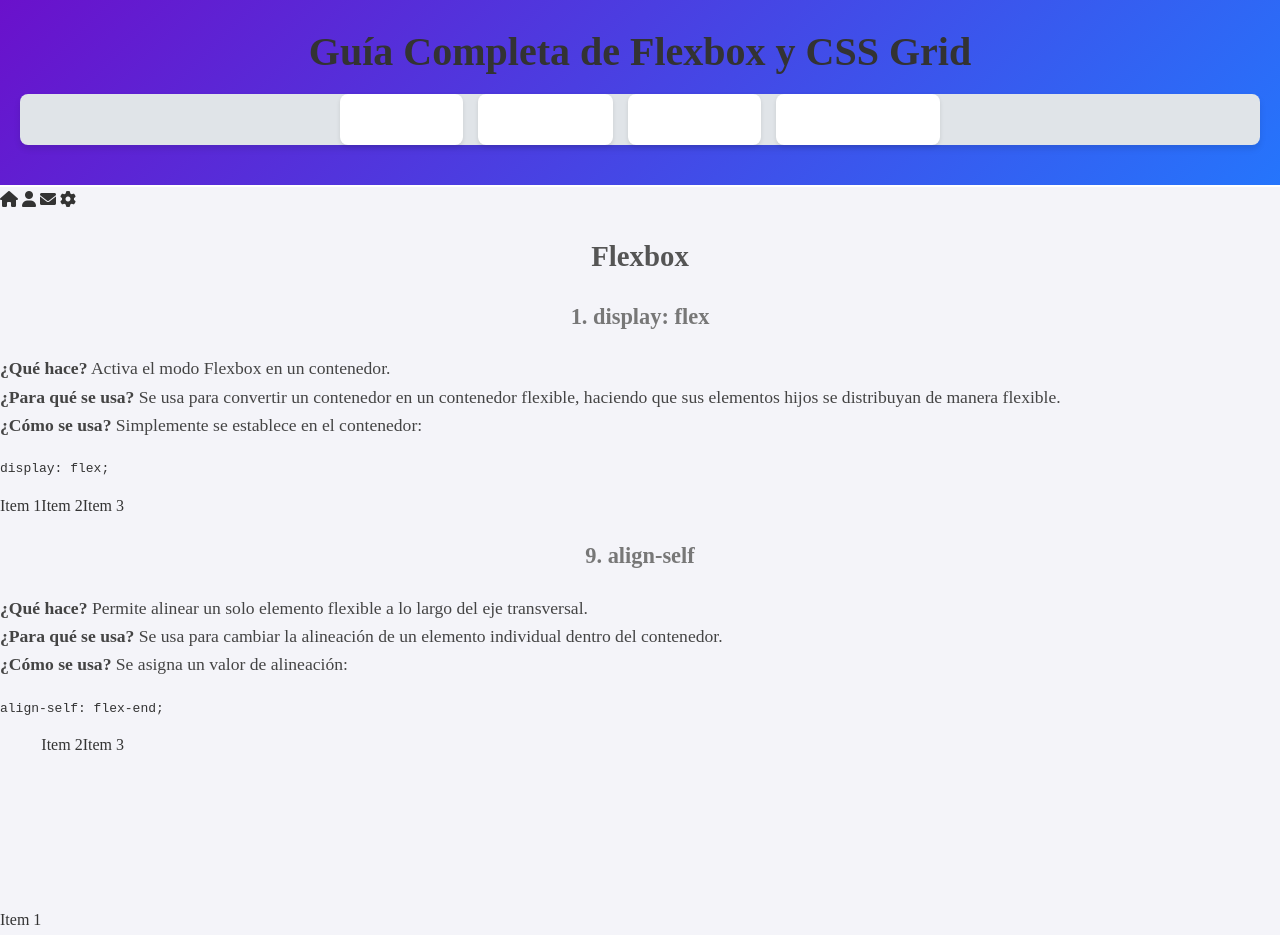
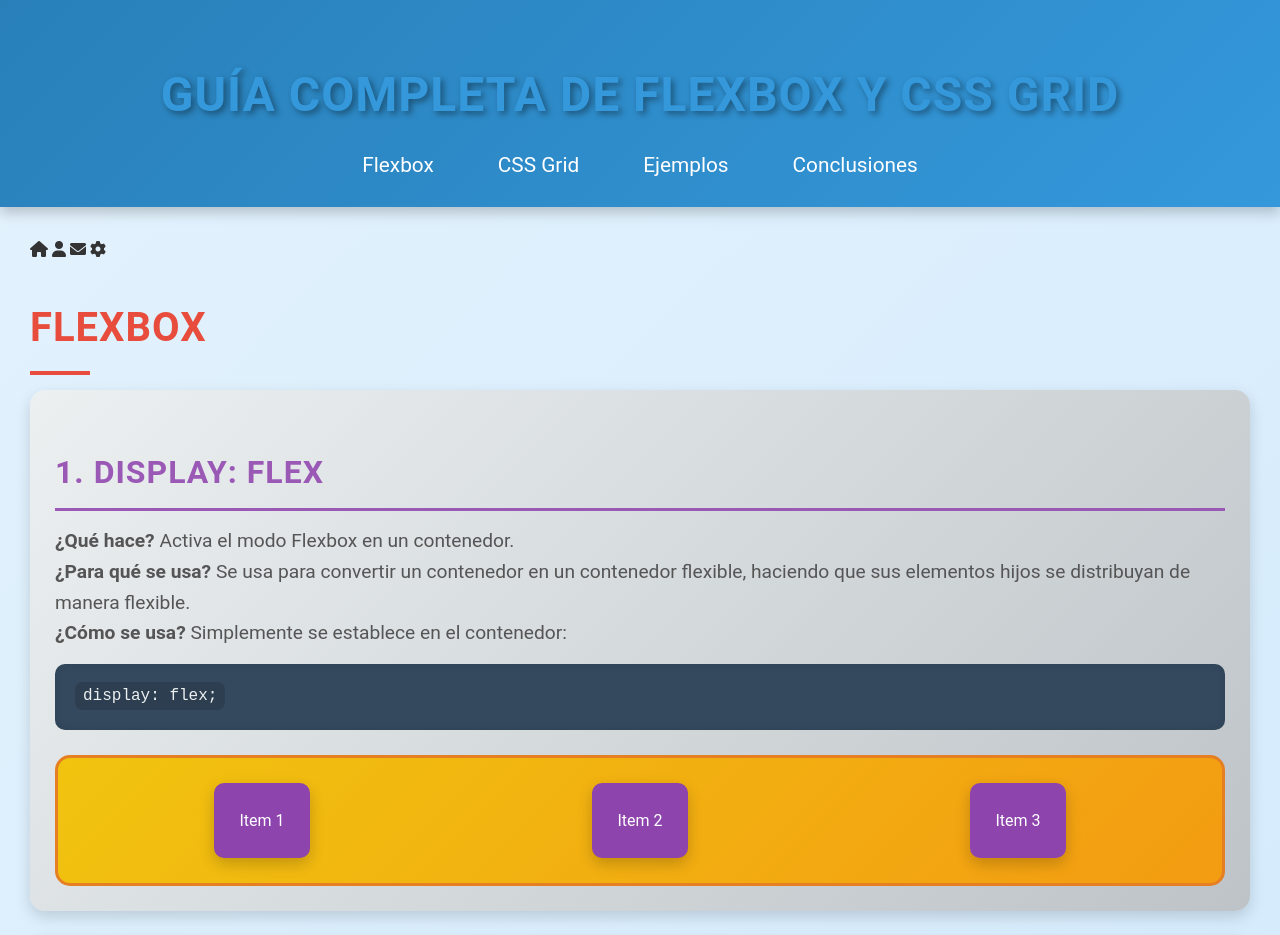
Before and after one commit to Andrewgo12/Css-Grid-y-Flecbox, a plain HTML site: page index.html in a window 1280 px wide. Shown: the top 935 px of the page. Drawn offline with Linux system fonts and the light colour scheme.

Commit message:
Update Styles.css

```diff
--- a/Styles.css
+++ b/Styles.css
@@ -1,210 +1,276 @@
-/* General Body */
 body {
-    font-family: 'Times New Roman', serif;
-    background: #f4f4f9; /* Fondo claro y neutro */
+    font-family: 'Roboto', sans-serif;
+    background: linear-gradient(135deg, #e3f2fd, #90caf9);
     color: #333;
     margin: 0;
     padding: 0;
     line-height: 1.6;
+    animation: backgroundFade 5s ease-in-out infinite alternate;
 }
 
-/* Main Container */
-.container {
-    width: 90%;
-    max-width: 1200px;
-    margin: 20px auto;
-    padding: 20px;
-    background: #fff;
-    border-radius: 10px;
-    box-shadow: 0 4px 8px rgba(0, 0, 0, 0.1);
+@keyframes backgroundFade {
+    0% { background-color: #e3f2fd; }
+    100% { background-color: #90caf9; }
+}
+
+h1, h2, h3 {
+    font-weight: 700;
+    margin-bottom: 15px;
+    text-transform: uppercase;
+    letter-spacing: 1px;
+}
+
+h1 {
+    font-size: 3em;
+    text-align: center;
+    color: #3498db;
+    text-shadow: 3px 3px 6px rgba(0, 0, 0, 0.4);
+    animation: bounceIn 2s ease-in-out;
+}
+
+@keyframes bounceIn {
+    0% { transform: scale(0.8); opacity: 0; }
+    100% { transform: scale(1); opacity: 1; }
+}
+
+h2 {
+    font-size: 2.5em;
+    color: #e74c3c;
+    position: relative;
+    padding-bottom: 15px;
+    animation: slideInLeft 1.5s ease-in-out;
+}
+
+h2::after {
+    content: '';
+    width: 60px;
+    height: 4px;
+    background-color: #e74c3c;
+    position: absolute;
+    bottom: 0;
+    left: 0;
+    animation: expand 1.5s ease-in-out;
+}
+
+h3 {
+    font-size: 2em;
+    color: #9b59b6;
+    border-bottom: 3px solid #9b59b6;
+    padding-bottom: 10px;
+    animation: slideInRight 1.5s ease-in-out;
+}
+
+p {
+    font-size: 1.2em;
+    margin: 15px 0;
+    color: #555;
+    animation: fadeInUp 2s ease-in-out;
+}
+
+@keyframes fadeInUp {
+    0% { transform: translateY(20px); opacity: 0; }
+    100% { transform: translateY(0); opacity: 1; }
+}
+
+code {
+    background-color: #2c3e50;
+    color: #ecf0f1;
+    padding: 5px 8px;
+    border-radius: 8px;
+    font-family: 'Courier New', Courier, monospace;
+    transition: background-color 0.3s ease-in-out, color 0.3s ease-in-out;
+}
+
+code:hover {
+    background-color: #34495e;
+    color: #f1c40f;
+}
+
+/* Animations */
+@keyframes fadeIn {
+    0% { opacity: 0; }
+    100% { opacity: 1; }
+}
+
+@keyframes slideIn {
+    0% { transform: translateX(-100%); }
+    100% { transform: translateX(0); }
+}
+
+@keyframes slideInLeft {
+    0% { transform: translateX(-100%); opacity: 0; }
+    100% { transform: translateX(0); opacity: 1; }
+}
+
+@keyframes slideInRight {
+    0% { transform: translateX(100%); opacity: 0; }
+    100% { transform: translateX(0); opacity: 1; }
+}
+
+@keyframes bounce {
+    0%, 20%, 50%, 80%, 100% { transform: translateY(0); }
+    40% { transform: translateY(-20px); }
+    60% { transform: translateY(-10px); }
+}
+
+@keyframes expand {
+    0% { width: 0; }
+    100% { width: 60px; }
 }
 
 /* Header */
 header {
-    background: linear-gradient(135deg, #6a11cb, #2575fc); /* Colores difuminados */
+    background: linear-gradient(135deg, #2980b9, #3498db);
     color: #fff;
-    padding: 20px;
-    text-align: center;
-    border-bottom: 2px solid #fff;
-    position: sticky;
-    top: 0;
-    z-index: 1000;
+    padding: 25px 0;
+    box-shadow: 0 6px 12px rgba(0, 0, 0, 0.2);
+    animation: fadeIn 2.5s ease-in-out;
 }
 
-header h1 {
-    font-size: 2.5em;
+nav ul {
+    list-style: none;
+    display: flex;
+    justify-content: center;
     margin: 0;
+    padding: 0;
+    animation: fadeIn 2.5s ease-in-out;
 }
 
-header nav ul {
-    list-style: none;
-    padding: 0;
-    display: flex;
-    justify-content: center;
-    gap: 15px;
-    margin-top: 10px;
+nav ul li {
+    margin: 0 20px;
+    animation: bounce 2s infinite;
 }
 
-header nav ul li {
-    margin: 0;
+nav ul li a {
+    color: #fff;
+    text-decoration: none;
+    font-size: 1.3em;
+    padding: 8px 12px;
+    border-radius: 5px;
+    transition: background-color 0.3s ease-in-out, transform 0.3s ease-in-out;
 }
 
-header nav ul li a {
-    color: #fff;
-    text-decoration: none;
-    font-size: 1.1em;
-    padding: 10px 20px;
-    border-radius: 5px;
-    background: rgba(255, 255, 255, 0.2);
-    transition: background 0.3s ease, transform 0.3s ease;
+nav ul li a:hover {
+    background-color: #f39c12;
+    transform: scale(1.15);
 }
 
-header nav ul li a:hover {
-    background: rgba(255, 255, 255, 0.4);
-    transform: scale(1.05);
+/* Main Section */
+main {
+    padding: 30px;
+    animation: fadeIn 2.5s ease-in-out;
 }
 
-/* Headings */
-h1, h2, h3 {
-    text-align: center;
-    margin: 20px 0;
+/* Section Styles */
+section {
+    margin-bottom: 50px;
 }
 
-h1 {
-    font-size: 2.2em;
-    color: #333;
+section#flexbox h2,
+section#css-grid h2 {
+    animation: slideIn 1.5s ease-in-out;
 }
 
-h2 {
-    font-size: 1.8em;
-    color: #555;
+article {
+    background: linear-gradient(135deg, #ecf0f1, #bdc3c7);
+    border-radius: 15px;
+    padding: 25px;
+    margin-bottom: 25px;
+    box-shadow: 0 6px 15px rgba(0, 0, 0, 0.15);
+    animation: fadeIn 2s ease-in-out;
 }
 
-h3 {
-    font-size: 1.4em;
-    color: #777;
+article h3 {
+    animation: bounce 1.5s ease-in-out;
 }
 
-/* Paragraphs */
-p {
-    font-size: 1.1em;
-    color: #444;
-    margin: 20px 0;
-    text-align: justify;
+pre {
+    background-color: #34495e;
+    color: #ecf0f1;
+    padding: 20px;
+    border-radius: 10px;
+    overflow-x: auto;
+    margin-bottom: 25px;
+    box-shadow: inset 0 0 10px rgba(0, 0, 0, 0.1);
 }
 
-/* List Styles */
-ul {
-    list-style-type: none;
-    padding: 0;
-    margin: 20px 0;
-    background: #e0e4e8;
+/* Flexbox Examples */
+.flex-container {
+    border: 3px solid #e67e22;
+    border-radius: 15px;
     padding: 15px;
-    border-radius: 8px;
-    box-shadow: 0 4px 6px rgba(0, 0, 0, 0.1);
+    display: flex;
+    justify-content: space-around;
+    align-items: center;
+    margin-top: 15px;
+    background: linear-gradient(135deg, #f1c40f, #f39c12);
+    animation: fadeIn 2.5s ease-in-out;
 }
 
-ul li {
-    font-size: 1.1em;
-    background: #fff;
-    margin: 10px 0;
-    padding: 10px;
-    border-radius: 8px;
-    box-shadow: 0 2px 4px rgba(0, 0, 0, 0.1);
+.flex-item {
+    background-color: #8e44ad;
+    color: #fff;
+    padding: 25px;
+    margin: 10px;
+    border-radius: 10px;
+    box-shadow: 0 6px 15px rgba(0, 0, 0, 0.2);
+    transition: transform 0.4s ease-in-out, background-color 0.4s ease-in-out;
 }
 
-/* Button Styles */
-button {
-    background: #5a67d8;
-    color: #fff;
-    padding: 10px 20px;
-    border: none;
-    border-radius: 5px;
-    font-size: 1em;
-    cursor: pointer;
-    transition: background 0.3s ease, transform 0.3s ease;
+.flex-item:hover {
+    transform: scale(1.2);
+    background-color: #3498db;
 }
 
-button:hover {
-    background: #4c51bf;
-    transform: scale(1.05);
+/* CSS Grid Examples */
+.grid-container {
+    border: 3px solid #27ae60;
+    border-radius: 15px;
+    padding: 15px;
+    display: grid;
+    gap: 20px;
+    background: linear-gradient(135deg, #1abc9c, #16a085);
+    animation: fadeIn 2.5s ease-in-out;
+}
+
+.grid-item {
+    background-color: #2c3e50;
+    color: #fff;
+    padding: 25px;
+    text-align: center;
+    border-radius: 10px;
+    box-shadow: 0 6px 15px rgba(0, 0, 0, 0.2);
+    transition: transform 0.4s ease-in-out, background-color 0.4s ease-in-out;
+}
+
+.grid-item:hover {
+    transform: scale(1.2);
+    background-color: #e74c3c;
 }
 
 /* Footer */
 footer {
-    background: #2d3748;
+    background: linear-gradient(135deg, #2c3e50, #34495e);
     color: #fff;
     text-align: center;
-    padding: 15px;
-    border-top: 2px solid #4a5568;
-    margin-top: 30px;
+    padding: 25px 0;
+    box-shadow: 0 -6px 12px rgba(0, 0, 0, 0.2);
+    animation: fadeIn 2.5s ease-in-out;
 }
 
-/* Image Styles */
-img {
-    max-width: 100%;
-    height: auto;
-    border-radius: 8px;
-    box-shadow: 0 4px 8px rgba(0, 0, 0, 0.1);
+footer p {
+    margin: 0;
+    font-size: 1.2em;
+    letter-spacing: 1px;
 }
 
-/* Input Styles */
-input[type="text"], textarea {
-    width: 100%;
-    padding: 12px;
-    margin: 10px 0;
-    border: 1px solid #ccc;
-    border-radius: 5px;
-    box-shadow: inset 0 1px 3px rgba(0, 0, 0, 0.1);
-    transition: border-color 0.3s ease;
+footer a {
+    color: #f39c12;
+    text-decoration: none;
+    transition: color 0.3s ease-in-out, text-shadow 0.3s ease-in-out;
 }
 
-input[type="text"]:focus, textarea:focus {
-    border-color: #5a67d8;
+footer a:hover {
+    color: #e67e22;
+    text-shadow: 0 0 5px #f39c12;
 }
-
-/* Modal */
-.modal {
-    display: none;
-    position: fixed;
-    top: 0;
-    left: 0;
-    width: 100%;
-    height: 100%;
-    background: rgba(0, 0, 0, 0.6);
-    justify-content: center;
-    align-items: center;
-    z-index: 9999;
-}
-
-.modal-content {
-    background: #fff;
-    padding: 20px;
-    border-radius: 8px;
-    box-shadow: 0 4px 8px rgba(0, 0, 0, 0.2);
-    text-align: center;
-    animation: fadeIn 0.3s ease;
-}
-
-@keyframes fadeIn {
-    from {
-        opacity: 0;
-        transform: scale(0.9);
-    }
-    to {
-        opacity: 1;
-        transform: scale(1);
-    }
-}
-
-/* Typography */
-p a {
-    color: #5a67d8;
-    text-decoration: none;
-    font-weight: bold;
-    transition: color 0.3s ease;
-}
-
-p a:hover {
-    color: #4c51bf;
-}
```
